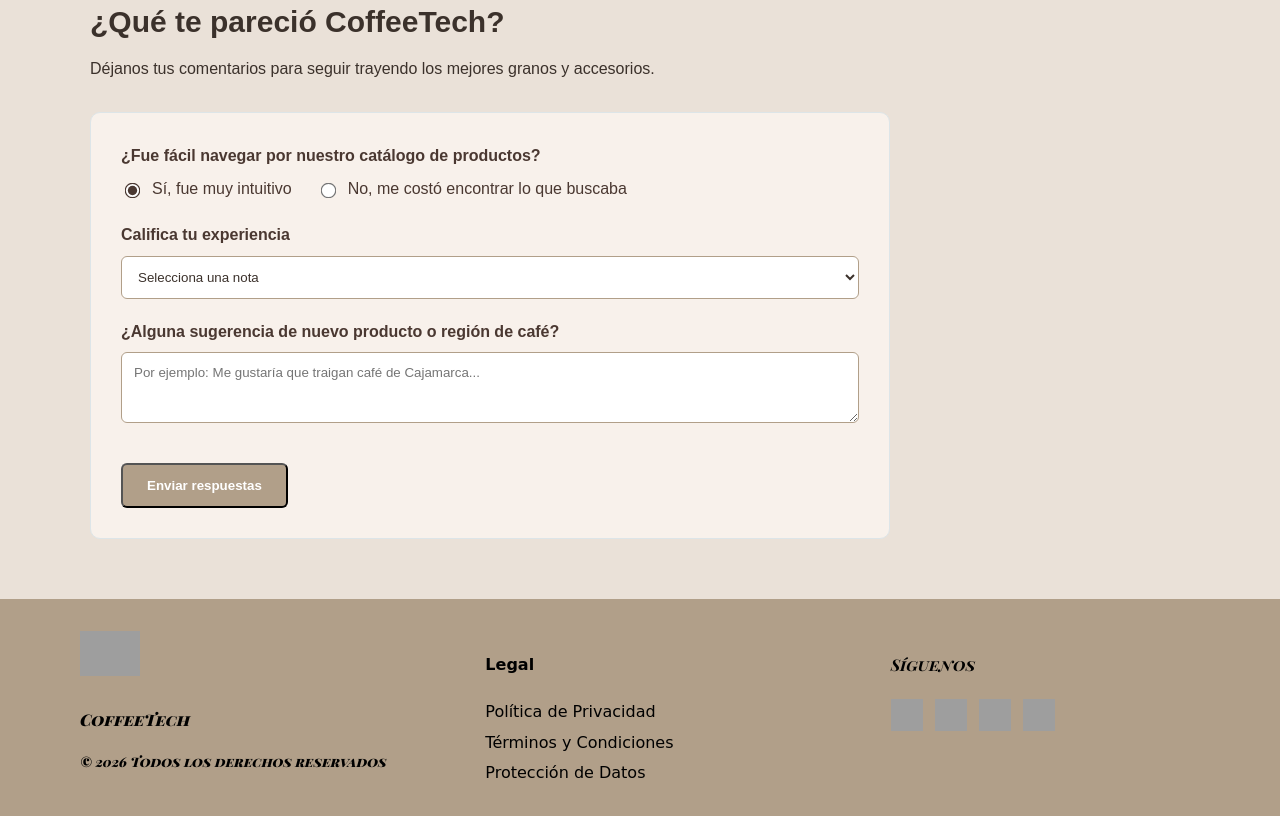
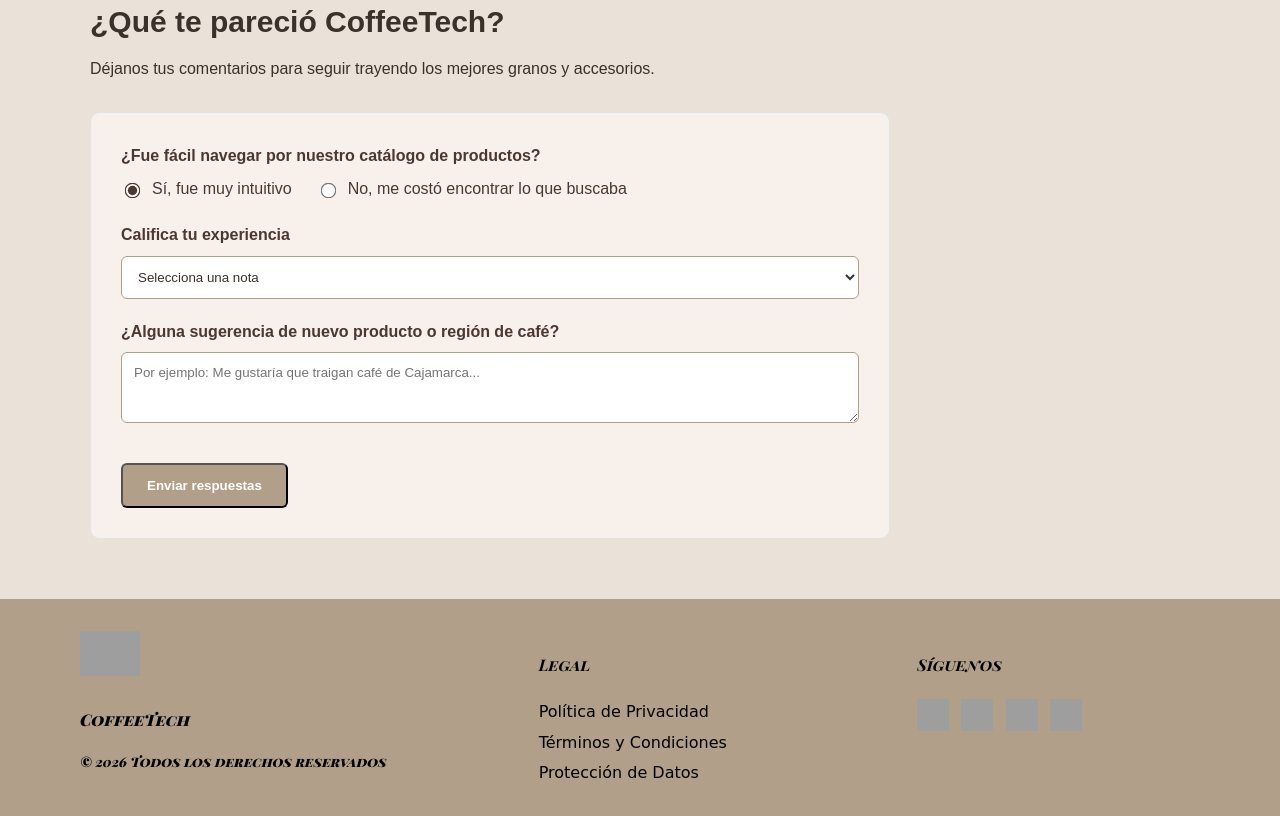
Before and after one commit to Y0SHIK11/y0shik11.github.io, a plain HTML site: page index.html in a window 1280 px wide. Shown: the part 2719-3535 px from the top of the page. Drawn offline with Linux system fonts and the light colour scheme; grey boxes are pictures that could not be loaded; a web font is replaced by a local one.

Commit message:
Refactor footer styles and maintain structure

```diff
--- a/css/he_pie.css
+++ b/css/he_pie.css
@@ -39,9 +39,10 @@
 .footer-links {
   flex: 1;
   min-width: 200px;
-  font-family: "Jim Nightshade", cursive;
-  font-weight: 400;
-  font-style: normal;
+  font-family: "Playfair Display SC", serif;
+  font-weight: 900;
+  font-style: italic;
+  padding-left: 5rem;
 }
 
 .footer-links a {
@@ -49,6 +50,9 @@
   color: #000000;
   text-decoration: none;
   margin: 0.3rem 0;
+  font-family: "Jim Nightshade", cursive;
+  font-weight: 400;
+  font-style: normal;
 }
 
 .footer-links a:hover {
```
